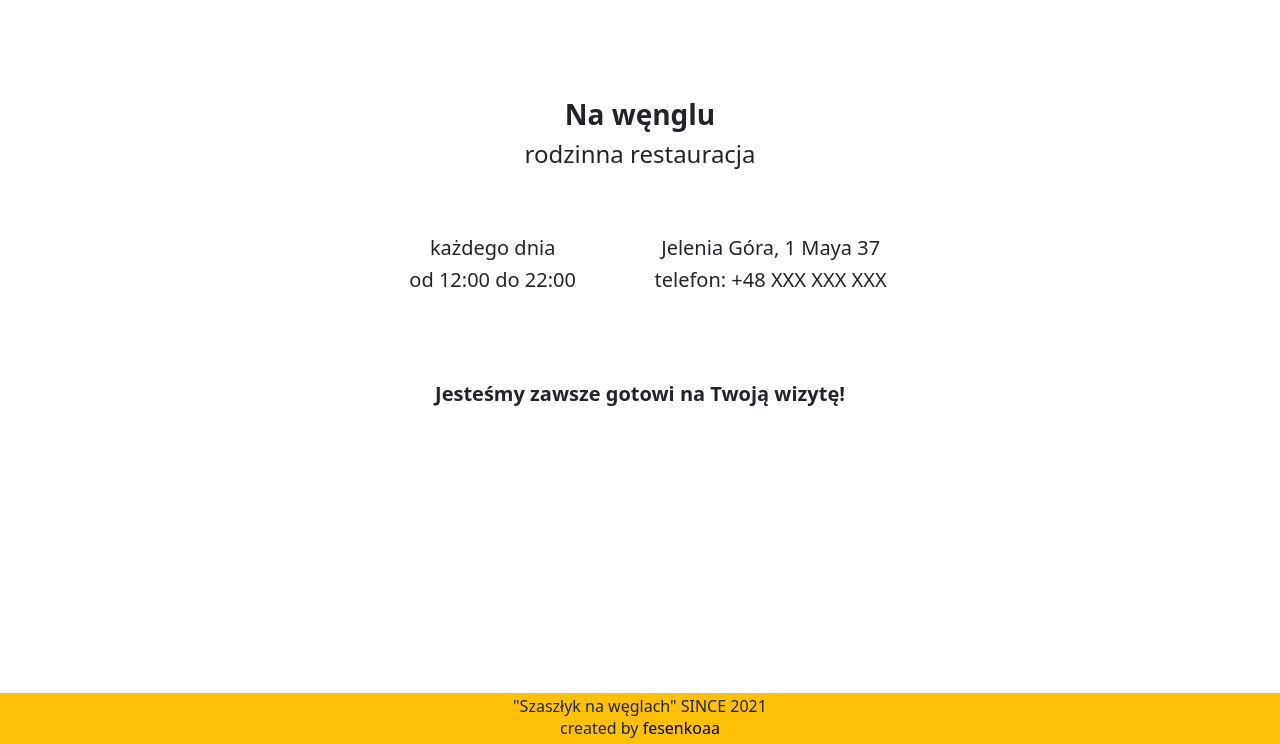
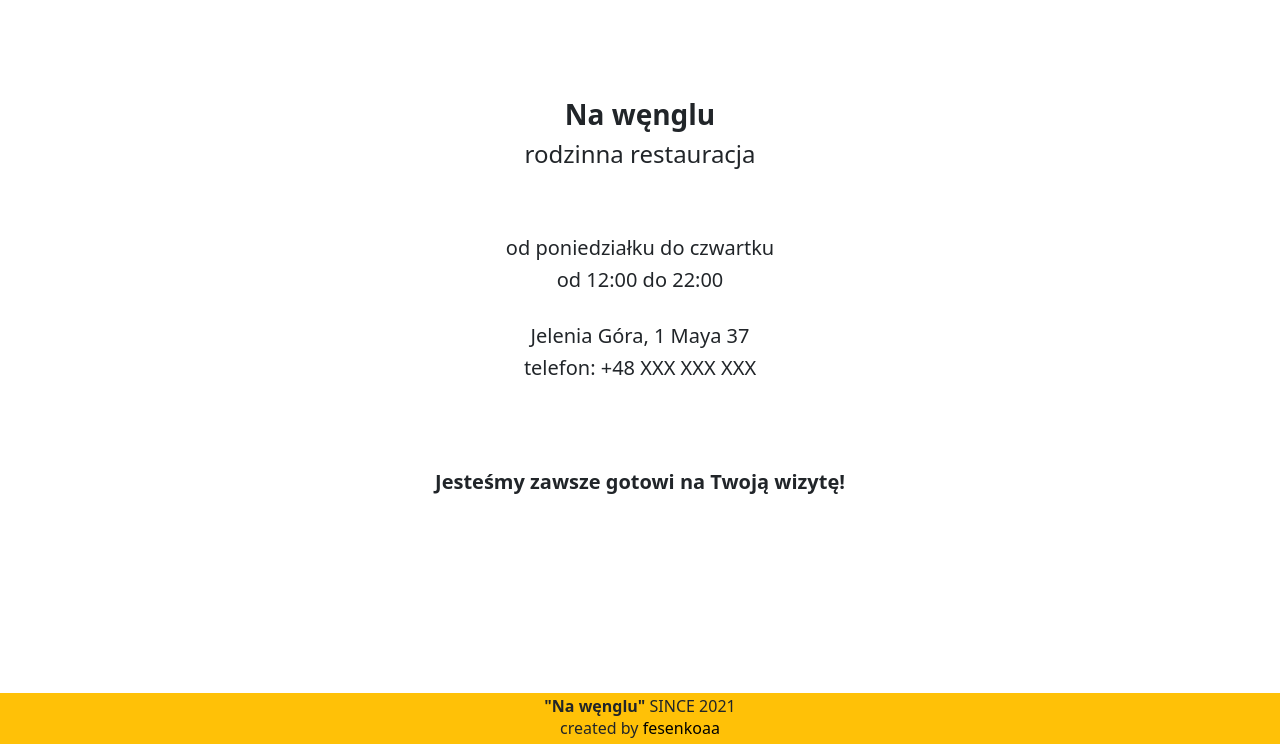
Before and after one commit to fesenkoaa/delivery, a Django app: page /contact-us/ in a window 1280 px wide. Shown: the part 56-800 px from the top of the page. Run offline with Django 3.2, Linux system fonts and the light colour scheme; some libraries are stand-ins or nearby versions.

Commit message:
beta 1.1.6

```diff
--- a/grill/main_app/templates/base.html
+++ b/grill/main_app/templates/base.html
@@ -239,7 +239,7 @@
     <footer class="footer py-1 bg-warning" style="position: fixed; left: 0; bottom: 0; width: 100%; text-align: center;">
         <div class="text-center">
             <h6 class="m-0 text-center">
-                "Szaszłyk na węglach" SINCE 2021
+                <strong>"Na węnglu"</strong> SINCE 2021
             </h6>
             <p class="m-0 text-center">
                 created by
--- a/grill/main_app/templates/contact.html
+++ b/grill/main_app/templates/contact.html
@@ -6,11 +6,11 @@
 <div class="text text-center">
     <br><br>
         <div class="column">
-            <div class="row center" style="width: 45%">
+            <div class="row center" style="width: 65%">
                 <style>
                     .center {
                     margin: auto;
-                    width: 60%;
+                    width: 70%;
                     padding: 10px;
                     }
                 </style>
@@ -18,12 +18,10 @@
                 <h4>rodzinna restauracja</h4>
                 <br><br><br>
 
-            <div class="column" style="width: 47%">
+            <div class="column" style="width:100%">
                 <br>
-                <h5>każdego dnia</h5>
+                <h5>od poniedziałku do czwartku</h5>
                 <h5>od 12:00 do 22:00</h5>
-            </div>
-            <div class="column" style="width:53%">
                 <br>
                 <h5>Jelenia Góra, 1 Maya 37</h5>
                 <h5>telefon: +48 XXX XXX XXX</h5>
--- /dev/null
+++ b/grill/order/config.py
@@ -0,0 +1,2 @@
+token = '5086987711:AAFFjb9a6nqdcGr8X1OncCy4DaH0BglAp3o'
+chat_id = -674141975
--- a/grill/order/views.py
+++ b/grill/order/views.py
@@ -1,10 +1,8 @@
-import datetime
-
 from django.shortcuts import render, redirect
 from .models import OrderItem
 from .forms import OrderCreateForm
 from cart.cart import SessionCart
-from config import token, chat_id
+from order.config import token, chat_id
 from django.contrib import messages
 import datetime
 import requests
```
